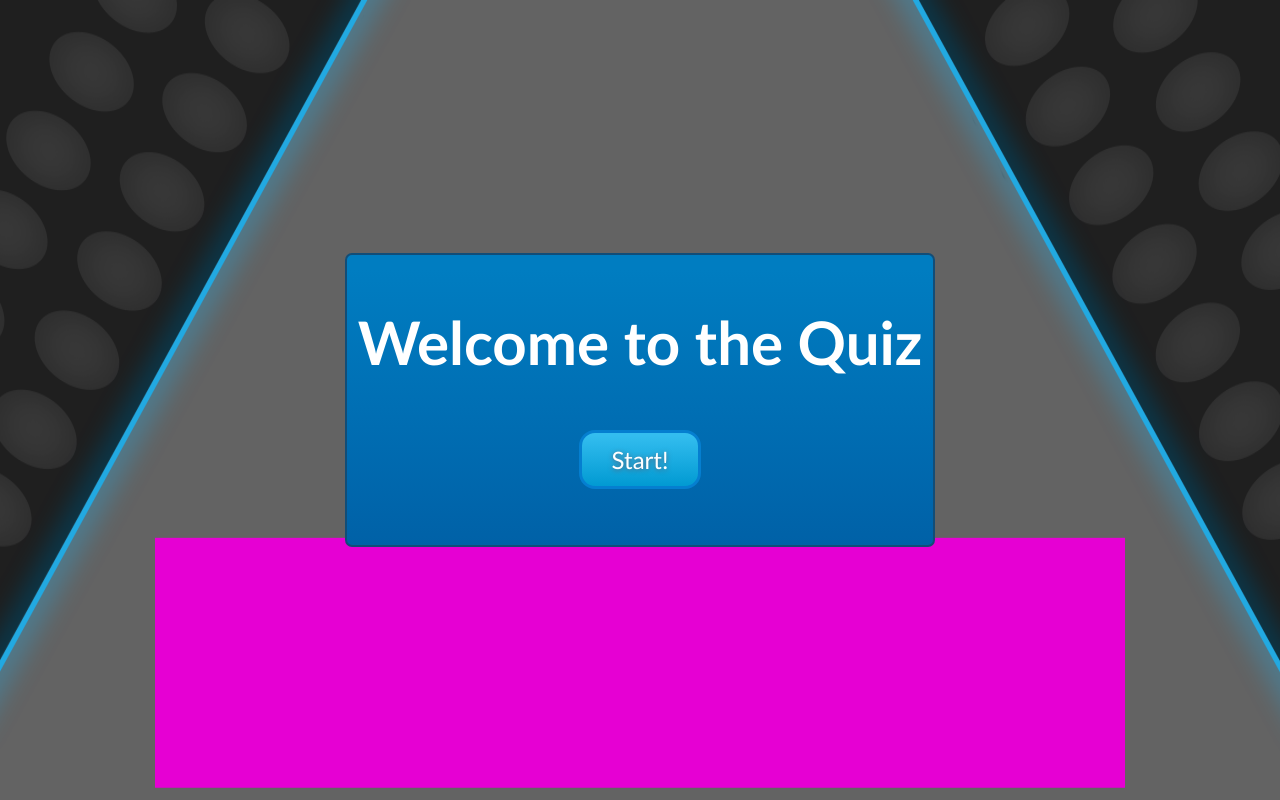
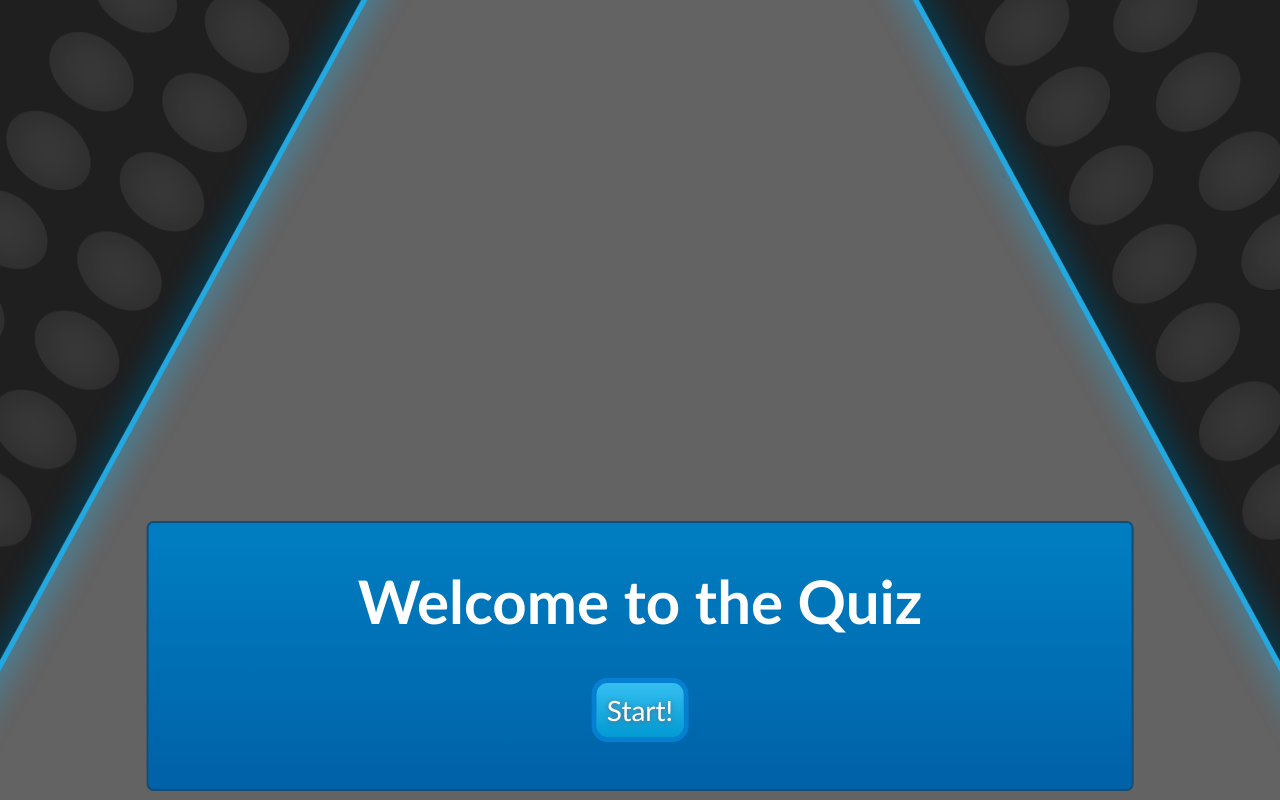
Before and after one commit to RossT18/Quiz, a plain HTML site: page index.html in a window 1280 px wide. Drawn offline with nearby package versions, Linux system fonts and the light colour scheme; no server answers.

Commit message:
Made question box consistent

```diff
--- a/css/styles.css
+++ b/css/styles.css
@@ -45,15 +45,14 @@ button {
 	background:linear-gradient(to bottom, #33bdef 5%, #019ad2 100%);
 	background-color:#33bdef;
 	border-radius:16px;
-	border:3px solid #057fd0;
-	display:inline-block;
+	border:5px solid #057fd0;
 	cursor:pointer;
 	color:#ffffff;
-	font-size:24px;
-	padding:12px 30px;
-	text-decoration:none;
+    padding: 10px;
+	text-decoration: none;
     text-shadow:0px 1px 5px #5b6178;
     margin: 5px;
+    font-size: 28px;
 }
 
 button:hover:enabled {
@@ -65,7 +64,7 @@ button:disabled {
     cursor: not-allowed;
 }
 
-#questionPanel {
+.bgPanel {
     position: absolute;
     top: 82%;
     left: 50%;
@@ -74,31 +73,40 @@ button:disabled {
     width: 76%;
     height: 32%;
 
-    display: flex;
-    justify-content: space-between;
-    flex-direction: column;
-
     background:linear-gradient(to bottom, #007dc1 5%, #0061a7 100%);
 	background-color:#007dc1;
 	border-radius:7px;
 	border:2px solid #124d77;
     color: #FFFFFF;
-    font-size: 18px;
     padding: 5px;
+}
+
+#startDiv {
+    display: flex;
+    flex-direction: column;
+    justify-content: space-evenly;
+    align-items: center;
+    font-size: 30px;
+}
+
+#questionPanel {
+    display: flex;
+    justify-content: space-between;
+    flex-direction: column;
 }
 
 #qInfoPanel {
     display: flex;
     justify-content: space-between;
+    font-size: 22px;
 }
-
 #qInfoP {
     text-align: right;
     text-transform: capitalize;
 }
 
 #qQuestionPanel {
-    font-size: 28px;
+    font-size: 32px;
     text-align: center;
 }
 
@@ -107,26 +115,13 @@ button:disabled {
     flex-wrap: nowrap;
     justify-content: space-evenly;
     margin-bottom: 20px;
+    height: 40%;
 }
 
-#startDiv {
-    position: absolute;
-    top: 50%;
-    left: 50%;
-    transform: translate(-50%, -50%);
-
-    display: flex;
-    flex-direction: column;
-    justify-content: space-evenly;
-    align-items: center;
-    width: 45%;
-    height: 35%;
-
-    background:linear-gradient(to bottom, #007dc1 5%, #0061a7 100%);
-	background-color:#007dc1;
-	border-radius:7px;
-	border:2px solid #124d77;
-    color: #FFFFFF;
-    font-size: 30px;
-    padding: 5px;
+.answerBtn {
+    flex-grow: 1;
+    width: 20%;
+    white-space: normal;
+    word-wrap: break-word;
+    height: 100%;
 }
--- a/index.html
+++ b/index.html
@@ -9,11 +9,11 @@
     </head>
     <body>
         <div id="quizInfo"></div>
-        <div id="startDiv">
+        <div id="startDiv" class="bgPanel">
             <h1>Welcome to the Quiz</h1>
             <button id="startBtn">Start!</button>
         </div>
-        <div id="questionPanel" style="display: none;">
+        <div id="questionPanel" class="bgPanel" style="display: none;">
             <div id="qInfoPanel">
                 <p id="qNumP"></p>
                 <p id="qInfoP"></p>
--- a/js/script.js
+++ b/js/script.js
@@ -146,7 +146,7 @@ function showQuestion() {
     }
 
     const q = questions[questionNumber];
-    $("#qNumP").html(`Question ${questionNumber + 1}`);
+    $("#qNumP").html(`Question #${questionNumber + 1}`);
     $("#qInfoP").html(`${q.category}<br>${q.difficulty}`);
 
     $("#qP").html(q.question);
@@ -165,7 +165,6 @@ function showQuestion() {
 }
 
 $(document).on("click", ".answerBtn", function() {
-
     const clickedBtn = this;
     const value = $(this).attr('value');
     const isCorrect = value === correctAnswer;
```
